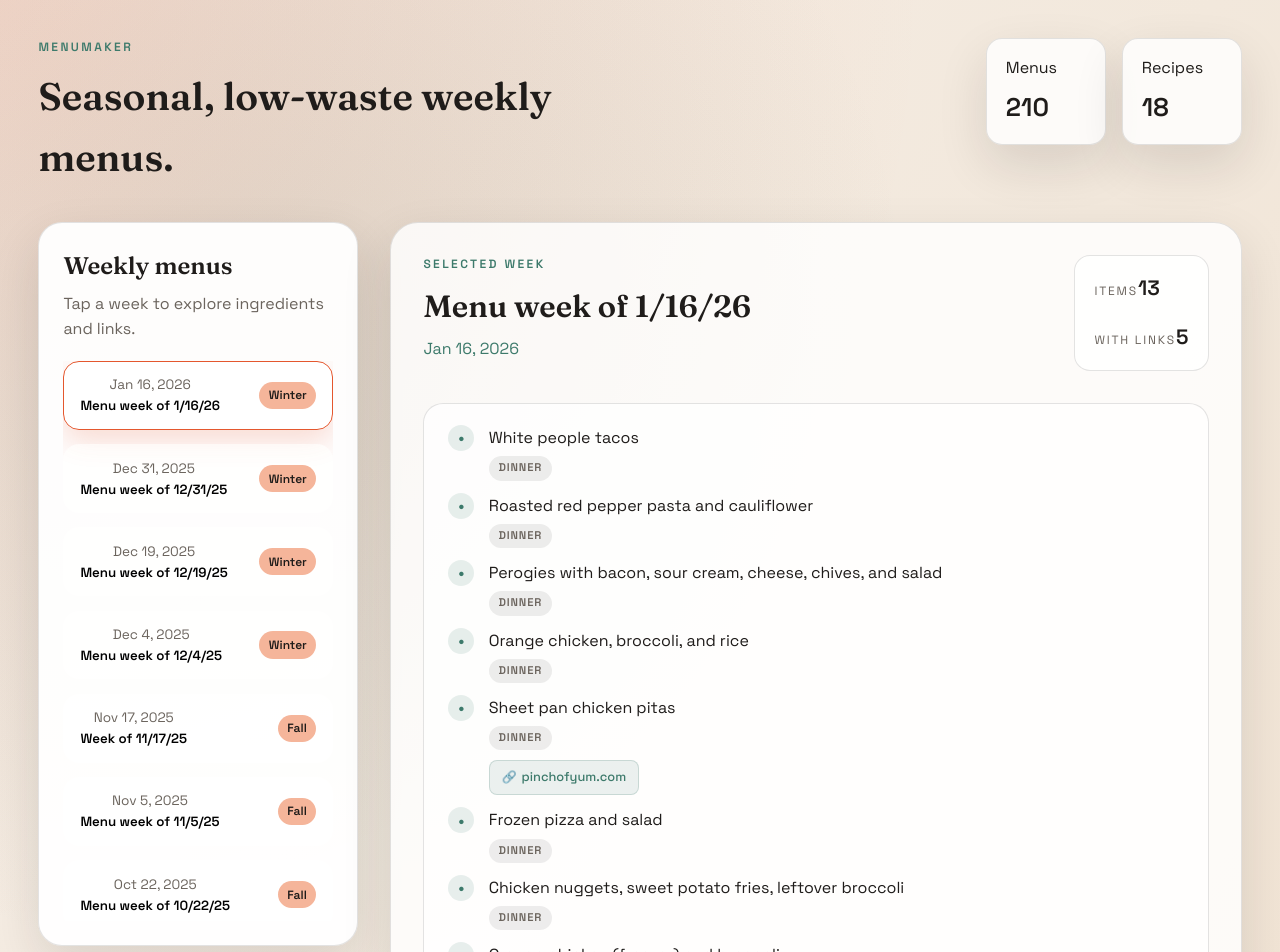
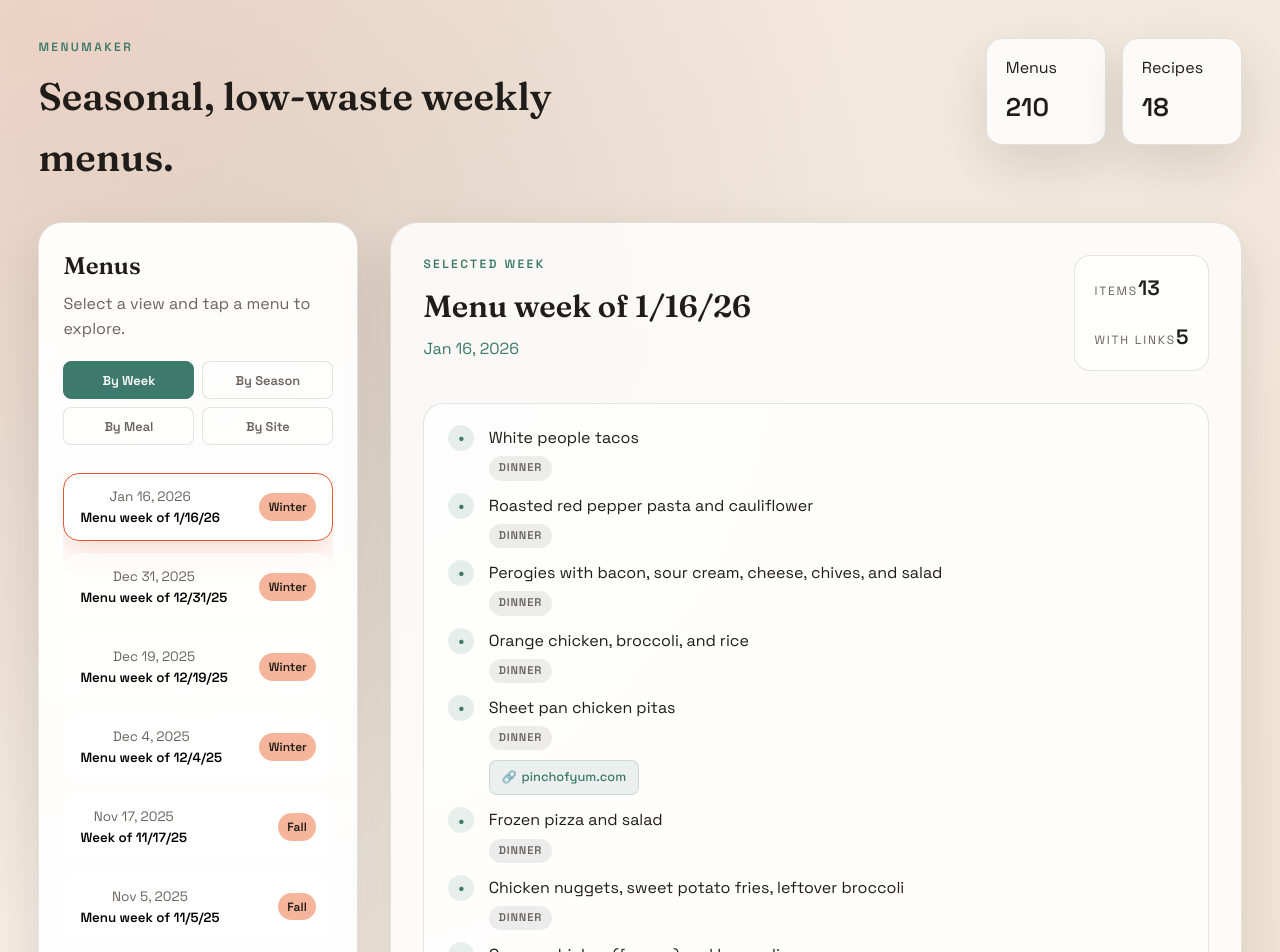
Before and after one commit to seanbartz/MenuMaker, a React app in the folder app/: page / in a window 1280 px wide. Shown: the top 952 px of the page. Built offline with nearby package versions, Linux system fonts and the light colour scheme; the HTML template or start-up script is replaced by a standard one.

Commit message:
Add alternate views for menu page (By Week, Season, Meal, Site)
Co-authored-by: seanbartz <6364012+seanbartz@users.noreply.github.com>

```diff
--- a/app/src/App.css
+++ b/app/src/App.css
@@ -77,15 +77,71 @@
   margin-bottom: 0.35rem;
 }
 
-.menu-list ul {
+.view-selector {
+  display: grid;
+  grid-template-columns: repeat(2, 1fr);
+  gap: 0.5rem;
+  margin-bottom: 0.5rem;
+}
+
+.view-selector button {
+  padding: 0.6rem 0.8rem;
+  border: 1px solid var(--border);
+  background: rgba(255, 255, 255, 0.6);
+  border-radius: 8px;
+  font-size: 0.8rem;
+  font-weight: 600;
+  color: var(--muted);
+  cursor: pointer;
+  transition: all 0.2s ease;
+}
+
+.view-selector button:hover {
+  background: rgba(255, 255, 255, 0.9);
+  border-color: var(--accent-2);
+}
+
+.view-selector button.active {
+  background: var(--accent-2);
+  color: white;
+  border-color: var(--accent-2);
+}
+
+.menu-groups {
+  overflow-y: auto;
+  max-height: 70vh;
+  display: grid;
+  gap: 1.5rem;
+}
+
+.menu-group {
+  display: grid;
+  gap: 0.5rem;
+}
+
+.group-title {
+  font-size: 1rem;
+  font-weight: 700;
+  color: var(--accent-2);
+  margin: 0;
+  padding: 0.5rem 0.5rem 0.25rem 0.5rem;
+  border-bottom: 2px solid var(--border);
+}
+
+.group-title span {
+  font-weight: 500;
+  color: var(--muted);
+  font-size: 0.85rem;
+}
+
+.menu-group ul {
   list-style: none;
   padding: 0;
   margin: 0;
   display: grid;
-  gap: 0.9rem;
-  overflow-y: auto;
-  max-height: 70vh;
+  gap: 0.7rem;
 }
+
 
 .menu-card {
   width: 100%;
--- a/app/src/App.tsx
+++ b/app/src/App.tsx
@@ -83,12 +83,15 @@ function isUrl(str: string | null): boolean {
   return str.startsWith('http://') || str.startsWith('https://')
 }
 
+type ViewMode = 'week' | 'season' | 'meal' | 'site'
+
 function App() {
   const [menus, setMenus] = useState<Menu[]>([])
   const [recipes, setRecipes] = useState<Recipe[]>([])
   const [selectedFile, setSelectedFile] = useState<string | null>(null)
   const [status, setStatus] = useState<'loading' | 'ready' | 'error'>('loading')
   const [errorMessage, setErrorMessage] = useState<string | null>(null)
+  const [viewMode, setViewMode] = useState<ViewMode>('week')
 
   useEffect(() => {
     let cancelled = false
@@ -136,6 +139,61 @@ function App() {
       return (a.title ?? '').localeCompare(b.title ?? '')
     })
   }, [menus])
+
+  const groupedMenus = useMemo(() => {
+    if (viewMode === 'week') {
+      return new Map([['all', sortedMenus]])
+    }
+
+    if (viewMode === 'season') {
+      const groups = new Map<string, Menu[]>()
+      const seasonOrder = ['Winter', 'Spring', 'Summer', 'Fall', 'Anytime']
+      sortedMenus.forEach((menu) => {
+        const season = seasonLabel(menu.week_of_date)
+        if (!groups.has(season)) groups.set(season, [])
+        groups.get(season)?.push(menu)
+      })
+      // Sort by season order
+      return new Map([...groups.entries()].sort((a, b) =>
+        seasonOrder.indexOf(a[0]) - seasonOrder.indexOf(b[0])
+      ))
+    }
+
+    if (viewMode === 'meal') {
+      const groups = new Map<string, Menu[]>()
+      sortedMenus.forEach((menu) => {
+        const mealTypes = new Set(menu.items.map(item => item.meal_type))
+        mealTypes.forEach((mealType) => {
+          if (!groups.has(mealType)) groups.set(mealType, [])
+          groups.get(mealType)?.push(menu)
+        })
+      })
+      return new Map([...groups.entries()].sort())
+    }
+
+    if (viewMode === 'site') {
+      const groups = new Map<string, Menu[]>()
+      sortedMenus.forEach((menu) => {
+        const sources = new Set(
+          menu.items
+            .map(item => item.source_hint)
+            .filter((hint): hint is string => hint !== null && !isUrl(hint))
+        )
+        if (sources.size === 0) {
+          if (!groups.has('Other')) groups.set('Other', [])
+          groups.get('Other')?.push(menu)
+        } else {
+          sources.forEach((source) => {
+            if (!groups.has(source)) groups.set(source, [])
+            groups.get(source)?.push(menu)
+          })
+        }
+      })
+      return new Map([...groups.entries()].sort())
+    }
+
+    return new Map([['all', sortedMenus]])
+  }, [sortedMenus, viewMode])
 
   useEffect(() => {
     if (!selectedFile && sortedMenus.length) {
@@ -185,8 +243,35 @@ function App() {
       <main className="app-main">
         <aside className="menu-list">
           <div className="list-header">
-            <h2>Weekly menus</h2>
-            <p>Tap a week to explore ingredients and links.</p>
+            <h2>Menus</h2>
+            <p>Select a view and tap a menu to explore.</p>
+          </div>
+
+          <div className="view-selector">
+            <button
+              className={viewMode === 'week' ? 'active' : ''}
+              onClick={() => setViewMode('week')}
+            >
+              By Week
+            </button>
+            <button
+              className={viewMode === 'season' ? 'active' : ''}
+              onClick={() => setViewMode('season')}
+            >
+              By Season
+            </button>
+            <button
+              className={viewMode === 'meal' ? 'active' : ''}
+              onClick={() => setViewMode('meal')}
+            >
+              By Meal
+            </button>
+            <button
+              className={viewMode === 'site' ? 'active' : ''}
+              onClick={() => setViewMode('site')}
+            >
+              By Site
+            </button>
           </div>
 
           {status === 'loading' && <div className="loading">Loading menus…</div>}
@@ -195,8 +280,16 @@ function App() {
           )}
 
           {status === 'ready' && (
+            <div className="menu-groups">
+              {Array.from(groupedMenus.entries()).map(([groupName, groupMenus]) => (
+                <div key={groupName} className="menu-group">
+                  {viewMode !== 'week' && (
+                    <h3 className="group-title">
+                      {groupName} <span>({groupMenus.length})</span>
+                    </h3>
+                  )}
                   <ul>
-              {sortedMenus.map((menu) => {
+                    {groupMenus.map((menu) => {
                       const isActive = menu.file === selectedFile
                       const dateLabel = formatDate(menu.week_of_date)
                       return (
@@ -206,15 +299,22 @@ function App() {
                             onClick={() => setSelectedFile(menu.file)}
                           >
                             <div>
+                              {viewMode === 'week' && (
                                 <span className="menu-date">{dateLabel}</span>
+                              )}
                               <strong>{menu.title ?? menu.file}</strong>
                             </div>
+                            {viewMode === 'week' && (
                               <span className="menu-season">{seasonLabel(menu.week_of_date)}</span>
+                            )}
                           </button>
                         </li>
                       )
                     })}
                   </ul>
+                </div>
+              ))}
+            </div>
           )}
         </aside>
 
```
Lines whose indentation alone changed are shown as unchanged.
